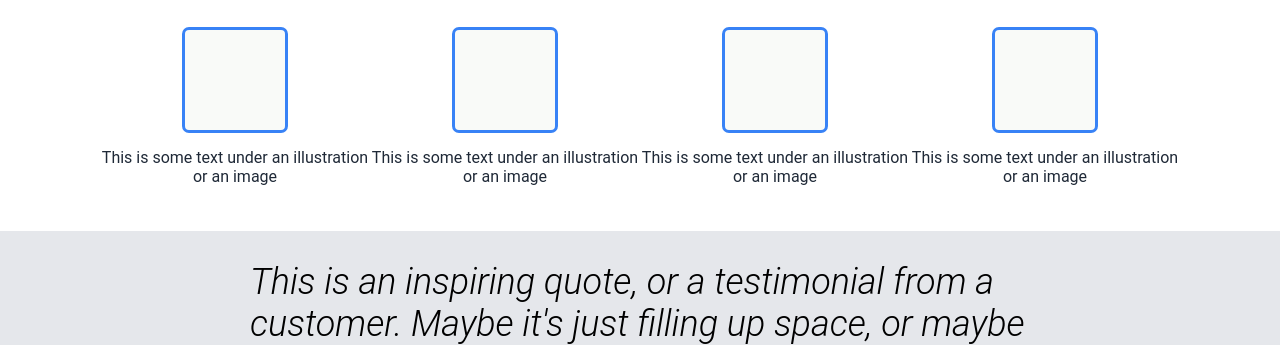
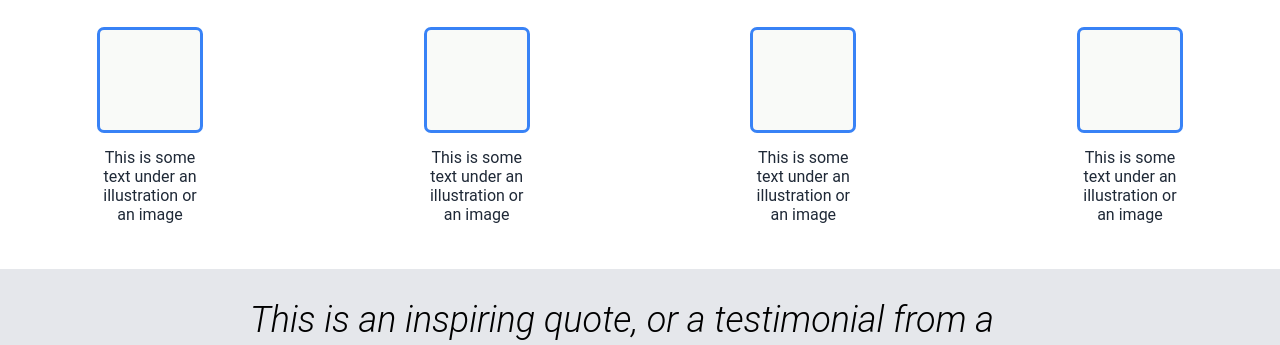
Before and after one commit to chavarota/landing-page, a plain HTML site: page index.html in a window 1280 px wide. Shown: the part 417-762 px from the top of the page. Drawn offline with Linux system fonts and the light colour scheme.

Commit message:
Debugging horizontal image row rezize behavior

```diff
--- a/style.css
+++ b/style.css
@@ -91,6 +91,7 @@ h2 {
 .horz-container {
     display: flex;
     padding: 0 100px;
+    justify-content: space-between;
 }
 
 .item {
@@ -98,6 +99,7 @@ h2 {
     justify-content: center;
     align-items: center;
     flex-direction: column;
+    width: 100px;
 }
 
 .item p {
```
